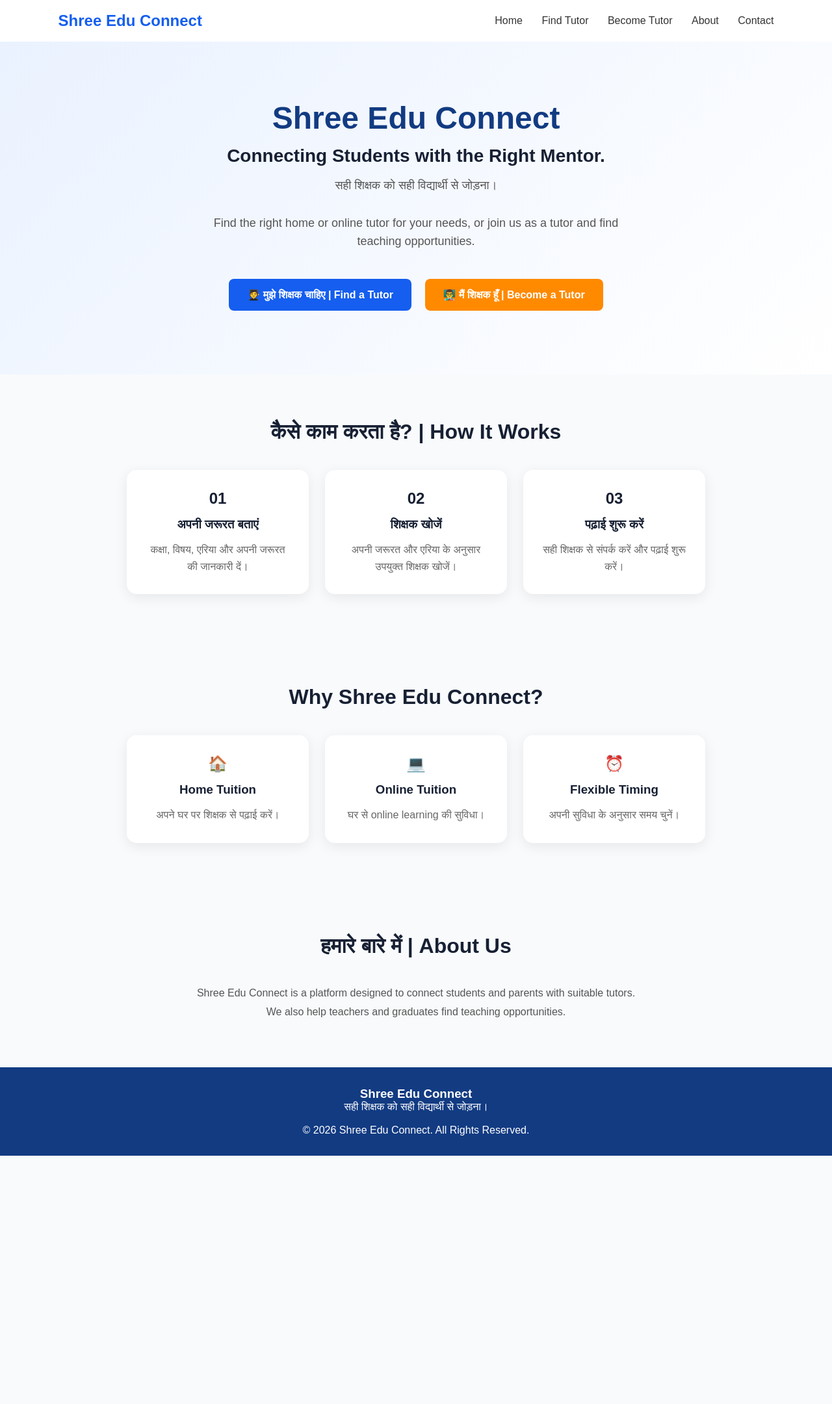
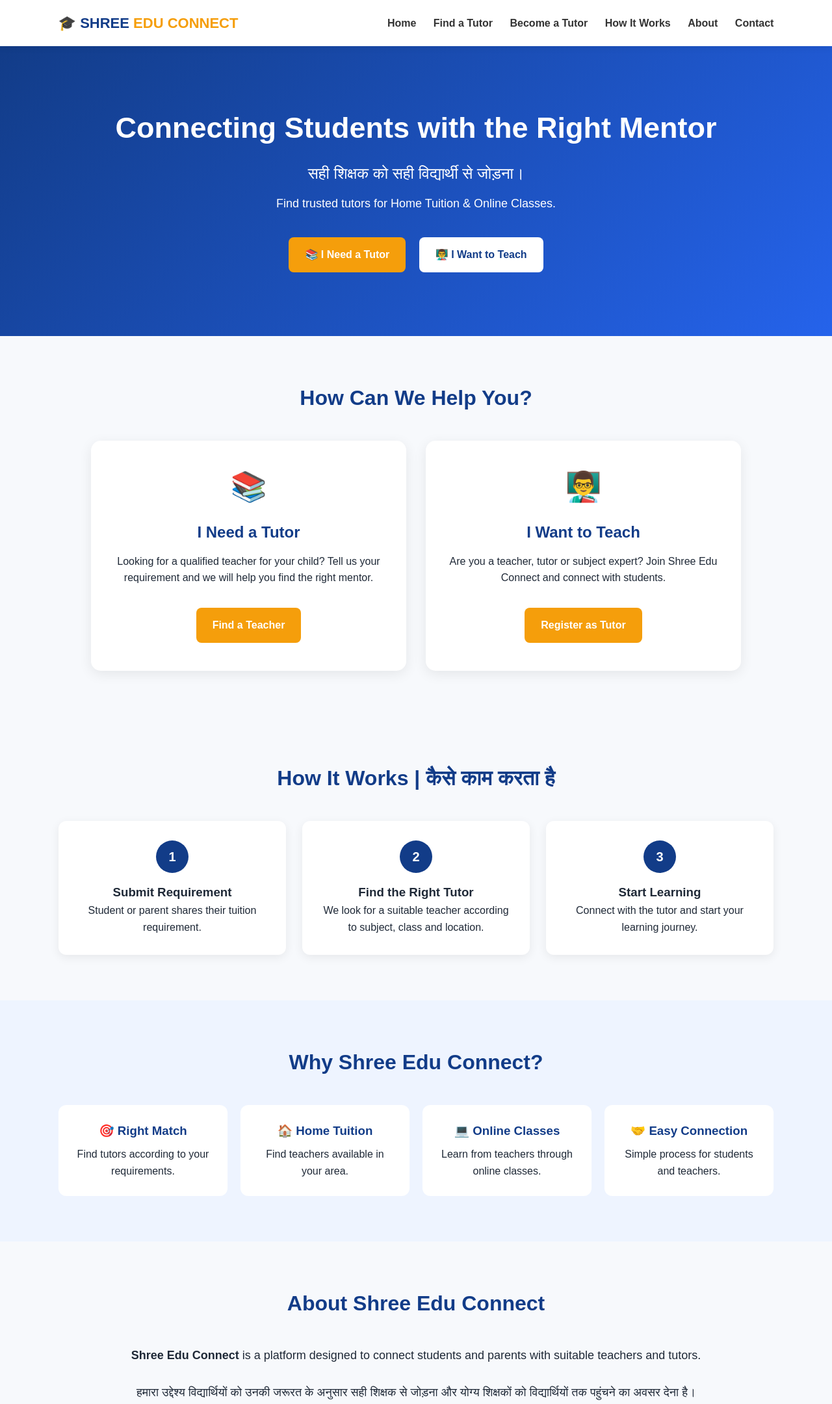
Before and after one commit to Shree-312/Shree-edu-connect, a plain HTML site: page index.html in a window 1280 px wide. Shown: the top 2160 px of the page at 65% size. Before the commit the page ends 1778 px from the top, so only its background shows below. Drawn offline with Linux system fonts and the light colour scheme.

Commit message:
Enhance index.html with new content and styles
Updated the website's header, hero section, and added new features for better user engagement.

```diff
--- a/index.html
+++ b/index.html
@@ -4,7 +4,7 @@
   <meta charset="UTF-8">
   <meta name="viewport" content="width=device-width, initial-scale=1.0">
 
-    <title>Shree Edu Connect</title>
+  <title>Shree Edu Connect | Right Tutor, Right Mentor</title>
 
   <style>
     * {
@@ -15,8 +15,9 @@
     }
 
     body {
-            background: #f8fafc;
-            color: #172033;
+      background: #f7f9fc;
+      color: #1f2937;
+      line-height: 1.6;
     }
 
     header {
@@ -25,112 +26,204 @@
       display: flex;
       justify-content: space-between;
       align-items: center;
+      position: sticky;
+      top: 0;
+      z-index: 1000;
       box-shadow: 0 2px 10px rgba(0,0,0,0.08);
     }
 
     .logo {
-            font-size: 24px;
+      font-size: 22px;
       font-weight: bold;
-            color: #155eef;
+      color: #123c88;
+    }
+
+    .logo span {
+      color: #f59e0b;
     }
 
     nav a {
-            margin-left: 25px;
       text-decoration: none;
       color: #333;
-            font-weight: 500;
+      margin-left: 22px;
+      font-weight: 600;
+    }
+
+    nav a:hover {
+      color: #123c88;
     }
 
     .hero {
+      background: linear-gradient(135deg, #123c88, #2563eb);
+      color: white;
       text-align: center;
       padding: 90px 20px;
-            background: linear-gradient(135deg, #eaf2ff, #ffffff);
     }
 
     .hero h1 {
-            font-size: 48px;
-            color: #123b82;
+      font-size: 45px;
       margin-bottom: 15px;
     }
 
     .hero h2 {
-            font-size: 28px;
-            margin-bottom: 15px;
+      font-size: 24px;
+      font-weight: normal;
+      margin-bottom: 12px;
     }
 
     .hero p {
       font-size: 18px;
-            color: #555;
-            max-width: 650px;
-            margin: auto;
-            line-height: 1.6;
-        }
-
-        .buttons {
-            margin-top: 35px;
+      margin-bottom: 30px;
     }
 
     .btn {
       display: inline-block;
-            padding: 15px 28px;
+      padding: 14px 25px;
       margin: 8px;
       border-radius: 8px;
       text-decoration: none;
       font-weight: bold;
+      transition: 0.3s;
     }
 
-        .primary {
-            background: #155eef;
+    .btn-orange {
+      background: #f59e0b;
       color: white;
     }
 
-        .secondary {
-            background: #ff8a00;
-            color: white;
+    .btn-white {
+      background: white;
+      color: #123c88;
     }
 
-        .section {
-            padding: 70px 7%;
-            text-align: center;
+    .btn:hover {
+      transform: translateY(-2px);
+      opacity: 0.9;
     }
 
-        .section h2 {
+    section {
+      padding: 70px 7%;
+    }
+
+    .section-title {
+      text-align: center;
       font-size: 32px;
+      color: #123c88;
       margin-bottom: 40px;
     }
 
     .cards {
-            display: flex;
-            justify-content: center;
-            gap: 25px;
-            flex-wrap: wrap;
+      display: grid;
+      grid-template-columns: repeat(2, 1fr);
+      gap: 30px;
+      max-width: 1000px;
+      margin: auto;
     }
 
     .card {
       background: white;
-            width: 280px;
-            padding: 30px;
+      padding: 35px;
       border-radius: 15px;
+      text-align: center;
       box-shadow: 0 5px 20px rgba(0,0,0,0.08);
     }
 
-        .card h3 {
-            margin: 15px 0;
+    .card-icon {
+      font-size: 45px;
+      margin-bottom: 15px;
     }
 
-        .card p {
-            color: #666;
-            line-height: 1.6;
+    .card h3 {
+      color: #123c88;
+      font-size: 24px;
+      margin-bottom: 12px;
+    }
+
+    .steps {
+      display: grid;
+      grid-template-columns: repeat(3, 1fr);
+      gap: 25px;
+      max-width: 1100px;
+      margin: auto;
+    }
+
+    .step {
+      background: white;
+      padding: 30px;
+      border-radius: 12px;
+      text-align: center;
+      box-shadow: 0 4px 15px rgba(0,0,0,0.07);
+    }
+
+    .step-number {
+      width: 50px;
+      height: 50px;
+      margin: auto auto 15px;
+      background: #123c88;
+      color: white;
+      border-radius: 50%;
+      display: flex;
+      align-items: center;
+      justify-content: center;
+      font-size: 20px;
+      font-weight: bold;
+    }
+
+    .features {
+      background: #eef4ff;
+    }
+
+    .feature-grid {
+      display: grid;
+      grid-template-columns: repeat(4, 1fr);
+      gap: 20px;
+      max-width: 1100px;
+      margin: auto;
+    }
+
+    .feature {
+      background: white;
+      padding: 25px;
+      text-align: center;
+      border-radius: 12px;
+    }
+
+    .feature h3 {
+      color: #123c88;
+      margin-bottom: 8px;
+    }
+
+    .about {
+      max-width: 900px;
+      margin: auto;
+      text-align: center;
+      font-size: 18px;
+    }
+
+    .contact {
+      background: #123c88;
+      color: white;
+      text-align: center;
+      border-radius: 20px;
+      max-width: 1100px;
+      margin: 0 auto;
+    }
+
+    .contact h2 {
+      font-size: 32px;
+      margin-bottom: 15px;
     }
 
     footer {
-            background: #123b82;
+      background: #0b1f45;
       color: white;
       text-align: center;
-            padding: 30px;
+      padding: 25px;
+      margin-top: 50px;
     }
 
-        @media (max-width: 700px) {
+    @media (max-width: 768px) {
+
       header {
         flex-direction: column;
         gap: 15px;
@@ -142,11 +235,21 @@
       }
 
       .hero h1 {
-                font-size: 34px;
+        font-size: 32px;
       }
 
       .hero h2 {
-                font-size: 22px;
+        font-size: 20px;
+      }
+
+      .cards,
+      .steps,
+      .feature-grid {
+        grid-template-columns: 1fr;
+      }
+
+      section {
+        padding: 50px 5%;
       }
     }
   </style>
@@ -154,128 +257,245 @@
 
 <body>
 
+  <!-- HEADER -->
   <header>
-    <div class="logo">Shree Edu Connect</div>
+    <div class="logo">🎓 SHREE <span>EDU CONNECT</span></div>
 
     <nav>
-        <a href="#">Home</a>
-        <a href="#">Find Tutor</a>
-        <a href="#">Become Tutor</a>
-        <a href="#">About</a>
-        <a href="#">Contact</a>
+      <a href="#home">Home</a>
+      <a href="#find">Find a Tutor</a>
+      <a href="#teach">Become a Tutor</a>
+      <a href="#how">How It Works</a>
+      <a href="#about">About</a>
+      <a href="#contact">Contact</a>
     </nav>
   </header>
 
-<section class="hero">
 
-    <h1>Shree Edu Connect</h1>
+  <!-- HERO -->
+  <section class="hero" id="home">
 
-    <h2>Connecting Students with the Right Mentor.</h2>
+    <h1>Connecting Students with the Right Mentor</h1>
+
+    <h2>सही शिक्षक को सही विद्यार्थी से जोड़ना।</h2>
 
     <p>
-        सही शिक्षक को सही विद्यार्थी से जोड़ना।
-        <br><br>
-        Find the right home or online tutor for your needs,
-        or join us as a tutor and find teaching opportunities.
+      Find trusted tutors for Home Tuition & Online Classes.
     </p>
 
-    <div class="buttons">
-
-        <a href="#" class="btn primary">
-            🧑‍🎓 मुझे शिक्षक चाहिए | Find a Tutor
+    <a href="#find" class="btn btn-orange">
+      📚 I Need a Tutor
     </a>
 
-        <a href="#" class="btn secondary">
-            👨‍🏫 मैं शिक्षक हूँ | Become a Tutor
+    <a href="#teach" class="btn btn-white">
+      👨‍🏫 I Want to Teach
+    </a>
+
+  </section>
+
+
+  <!-- TWO OPTIONS -->
+  <section id="find">
+
+    <h2 class="section-title">
+      How Can We Help You?
+    </h2>
+
+    <div class="cards">
+
+      <div class="card">
+
+        <div class="card-icon">📚</div>
+
+        <h3>I Need a Tutor</h3>
+
+        <p>
+          Looking for a qualified teacher for your child?
+          Tell us your requirement and we will help you
+          find the right mentor.
+        </p>
+
+        <br>
+
+        <a href="#contact" class="btn btn-orange">
+          Find a Teacher
+        </a>
+
+      </div>
+
+
+      <div class="card" id="teach">
+
+        <div class="card-icon">👨‍🏫</div>
+
+        <h3>I Want to Teach</h3>
+
+        <p>
+          Are you a teacher, tutor or subject expert?
+          Join Shree Edu Connect and connect with students.
+        </p>
+
+        <br>
+
+        <a href="#contact" class="btn btn-orange">
+          Register as Tutor
+        </a>
+
+      </div>
+
+    </div>
+
+  </section>
+
+
+  <!-- HOW IT WORKS -->
+  <section id="how">
+
+    <h2 class="section-title">
+      How It Works | कैसे काम करता है
+    </h2>
+
+    <div class="steps">
+
+      <div class="step">
+
+        <div class="step-number">1</div>
+
+        <h3>Submit Requirement</h3>
+
+        <p>
+          Student or parent shares their tuition requirement.
+        </p>
+
+      </div>
+
+
+      <div class="step">
+
+        <div class="step-number">2</div>
+
+        <h3>Find the Right Tutor</h3>
+
+        <p>
+          We look for a suitable teacher according to
+          subject, class and location.
+        </p>
+
+      </div>
+
+
+      <div class="step">
+
+        <div class="step-number">3</div>
+
+        <h3>Start Learning</h3>
+
+        <p>
+          Connect with the tutor and start your learning journey.
+        </p>
+
+      </div>
+
+    </div>
+
+  </section>
+
+
+  <!-- FEATURES -->
+  <section class="features">
+
+    <h2 class="section-title">
+      Why Shree Edu Connect?
+    </h2>
+
+    <div class="feature-grid">
+
+      <div class="feature">
+        <h3>🎯 Right Match</h3>
+        <p>Find tutors according to your requirements.</p>
+      </div>
+
+      <div class="feature">
+        <h3>🏠 Home Tuition</h3>
+        <p>Find teachers available in your area.</p>
+      </div>
+
+      <div class="feature">
+        <h3>💻 Online Classes</h3>
+        <p>Learn from teachers through online classes.</p>
+      </div>
+
+      <div class="feature">
+        <h3>🤝 Easy Connection</h3>
+        <p>Simple process for students and teachers.</p>
+      </div>
+
+    </div>
+
+  </section>
+
+
+  <!-- ABOUT -->
+  <section id="about">
+
+    <h2 class="section-title">
+      About Shree Edu Connect
+    </h2>
+
+    <div class="about">
+
+      <p>
+        <strong>Shree Edu Connect</strong> is a platform designed
+        to connect students and parents with suitable teachers
+        and tutors.
+      </p>
+
+      <br>
+
+      <p>
+        हमारा उद्देश्य विद्यार्थियों को उनकी जरूरत के अनुसार
+        सही शिक्षक से जोड़ना और योग्य शिक्षकों को विद्यार्थियों
+        तक पहुंचने का अवसर देना है।
+      </p>
+
+    </div>
+
+  </section>
+
+
+  <!-- CONTACT -->
+  <section id="contact">
+
+    <div class="contact">
+
+      <h2>Ready to Start Learning?</h2>
+
+      <p>
+        Contact us and share your requirement.
+      </p>
+
+      <br>
+
+      <a href="mailto:your-email@example.com"
+         class="btn btn-orange">
+        📧 Contact Us
       </a>
 
     </div>
 
   </section>
 
-<section class="section">
 
-    <h2>कैसे काम करता है? | How It Works</h2>
+  <!-- FOOTER -->
+  <footer>
 
-    <div class="cards">
-
-        <div class="card">
-            <h1>01</h1>
-            <h3>अपनी जरूरत बताएं</h3>
     <p>
-                कक्षा, विषय, एरिया और अपनी जरूरत की जानकारी दें।
-            </p>
-        </div>
-
-        <div class="card">
-            <h1>02</h1>
-            <h3>शिक्षक खोजें</h3>
-            <p>
-                अपनी जरूरत और एरिया के अनुसार उपयुक्त शिक्षक खोजें।
-            </p>
-        </div>
-
-        <div class="card">
-            <h1>03</h1>
-            <h3>पढ़ाई शुरू करें</h3>
-            <p>
-                सही शिक्षक से संपर्क करें और पढ़ाई शुरू करें।
-            </p>
-        </div>
-
-    </div>
-
-</section>
-
-<section class="section">
-
-    <h2>Why Shree Edu Connect?</h2>
-
-    <div class="cards">
-
-        <div class="card">
-            <h1>🏠</h1>
-            <h3>Home Tuition</h3>
-            <p>अपने घर पर शिक्षक से पढ़ाई करें।</p>
-        </div>
-
-        <div class="card">
-            <h1>💻</h1>
-            <h3>Online Tuition</h3>
-            <p>घर से online learning की सुविधा।</p>
-        </div>
-
-        <div class="card">
-            <h1>⏰</h1>
-            <h3>Flexible Timing</h3>
-            <p>अपनी सुविधा के अनुसार समय चुनें।</p>
-        </div>
-
-    </div>
-
-</section>
-
-<section class="section">
-
-    <h2>हमारे बारे में | About Us</h2>
-
-    <p style="max-width:700px;margin:auto;line-height:1.8;color:#555;">
-        Shree Edu Connect is a platform designed to connect
-        students and parents with suitable tutors.
-        We also help teachers and graduates find teaching opportunities.
+      © 2026 Shree Edu Connect. All Rights Reserved.
     </p>
 
-</section>
-
-<footer>
-
-    <h3>Shree Edu Connect</h3>
-
-    <p>सही शिक्षक को सही विद्यार्थी से जोड़ना।</p>
-
-    <br>
-
-    <p>© 2026 Shree Edu Connect. All Rights Reserved.</p>
+    <p>
+      Connecting Students with the Right Mentor.
+    </p>
 
   </footer>
 
```
Lines whose indentation alone changed are shown as unchanged.
